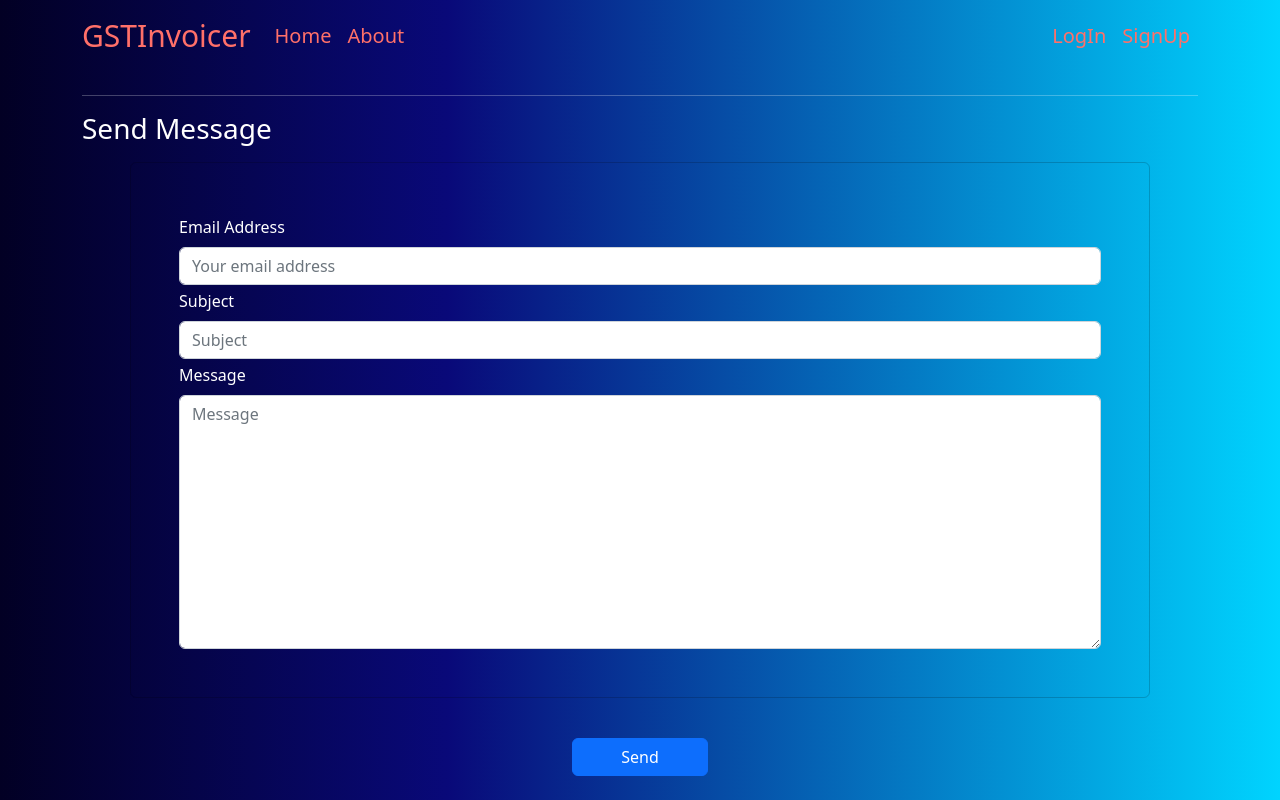
After one commit to SagarPawar606/GSTinvoicer, a Django app: page /sendmail/ in a window 1280 px wide. The commit adds this page. Run offline with Django 3.2, Linux system fonts and the light colour scheme; some libraries are stand-ins or nearby versions.

Commit message:
Added mail functionality

```diff
--- a/base/forms.py
+++ b/base/forms.py
@@ -92,5 +92,12 @@ class ExtraChargesForm(forms.Form):
     shipping = forms.DecimalField(initial=0, min_value=0, decimal_places=2, label='Shipping Charges', required=False,
             widget=forms.NumberInput(attrs={'class':'form-control'}))
 
+class MailForm(forms.Form):
+    email_from = forms.EmailField(required=True, label='Email Address',
+        widget=forms.EmailInput(attrs={'class':'form-control', 'placeholder':'Your email address'}))
+    subject = forms.CharField(label='Subject',
+        widget=forms.TextInput(attrs={'class':'form-control', 'placeholder':'Subject'}))
+    message = forms.CharField(required=True, label='Message',
+        widget=forms.Textarea(attrs={'class':'form-control', 'placeholder':'Message'}))
 
 ItemsFormset = formset_factory(ItemDetialsForm, extra=1)
--- a/base/templates/base/index.html
+++ b/base/templates/base/index.html
@@ -2,10 +2,10 @@
 {% load static %}
 {% block content %}
     <div class="row">
-      <div class="col-md-6">
+      <div class="col-md-6 align-self-center">
         {% if user.is_authenticated %}
             <h2>Welcome, {{user.username}}</h2>
-            <a href="{% url  'invoice-form' %}">Create a invoice</a>
+            <a href="{% url  'invoice-form' %}" class="btn btn-primary">Create a invoice</a>
         {% else %}
             <h2>Welcome to GSTInvoicer</h2>
             <h5>Generate a GST invoice hassle-free that too for free.
@@ -17,7 +17,7 @@
 
         {% endif %}
       </div>
-      <div class="col-md-6">
+      <div class="col-md-6 align-self-center">
         <img src="static\base\pngwing.png" alt="" id="index-png">
       </div>
     </div>
--- /dev/null
+++ b/base/templates/base/mail.html
@@ -0,0 +1,35 @@
+{% extends 'base/base.html' %}
+{% block content %}
+<div class="contianer">
+    <h3>Send Message</h3>
+    <form method="POST">
+        {% csrf_token %}
+
+        {% if form.non_field_errors %}
+            <div class="alert alert-danger" role="alert">{{form.non_field_errors}}</div>
+        {% endif %}
+        {% if field.errors %}
+            <div class="alert alert-danger" role="alert">
+                {% for field in form %}
+                    {{field.errors}}
+                {% endfor %}
+            </div>
+        {% endif %}
+
+        <div class="mx-5 my-3 card bg-transparent">
+            <div class="m-5">
+                <label class="form-label mt-1">{{form.email_from.label}}</label>
+                {{form.email_from}}
+                <label class="form-label mt-1">{{form.subject.label}}</label>
+                {{form.subject}}
+                <label class="form-label mt-1">{{form.message.label}}</label>
+                {{form.message}}
+
+            </div>
+        </div>
+        <div class="d-flex justify-content-center">
+            <button type="submit" class="btn btn-primary px-5 m-4">Send</button>
+        </div>
+    </form>
+</div>
+{% endblock %}
--- a/base/urls.py
+++ b/base/urls.py
@@ -9,5 +9,6 @@ urlpatterns = [
     path('logout/', auth_views.LogoutView.as_view(template_name='base/logout.html'), name='logout'),
     path('profile/', views.orgnization_profile, name='profile'),
     path('invoice/', views.invoice, name='invoice-form'),
+    path('sendmail/', views.sendmail, name='sendmail'),
 
 ]
--- a/base/views.py
+++ b/base/views.py
@@ -1,16 +1,17 @@
-from django.shortcuts import redirect, render
+from django.shortcuts import redirect, render, HttpResponse
 from .forms import (UserRegistrationForm,
                     OrganizationProfileForm,
                     RecipientDetailsForm,
                     InvoiceDetialsForm,
                     ExtraChargesForm,
-                    ItemsFormset)
+                    ItemsFormset, MailForm)
 from .models import OrganizationlDetials
 from django.contrib.auth.models import User
 from django.contrib.auth import authenticate, login
 from django.contrib import messages
 from django.contrib.auth.decorators import login_required
 from num2words import num2words
+from django.core.mail import send_mail
 
 # Create your views here.
 def index(request):
@@ -149,3 +150,27 @@ def invoice(request):
                     'title':'Invoice Form'
                     }
         return render(request, 'base/invoice-form.html', context)
+
+
+def sendmail(request):
+    if request.method == 'POST':
+        form = MailForm(request.POST)
+        if form.is_valid():
+            mail_from = form.cleaned_data['email_from']
+            subject = form.cleaned_data['subject']
+            message = form.cleaned_data['message']
+            try:
+                send_mail(
+                    subject = subject,
+                    message = f'From : {mail_from} \n {message}',
+                    from_email = mail_from,
+                    recipient_list = ['sagarpawar606@gmail.com',],
+                    fail_silently = False,
+                )
+                messages.success(request, 'Mail sent successfully !')
+            except Exception as e:
+                messages.error(request, 'Something went wrong ! Try again later')
+                print(f'[MAIL_ERROR] : {e}')
+    else:
+        form = MailForm()
+    return render(request, 'base/mail.html', {'form':form, 'title':'Send Message'})
```
Also changed, not shown: invoice_generator/settings.py (+13 -2 lines), db.sqlite3.
